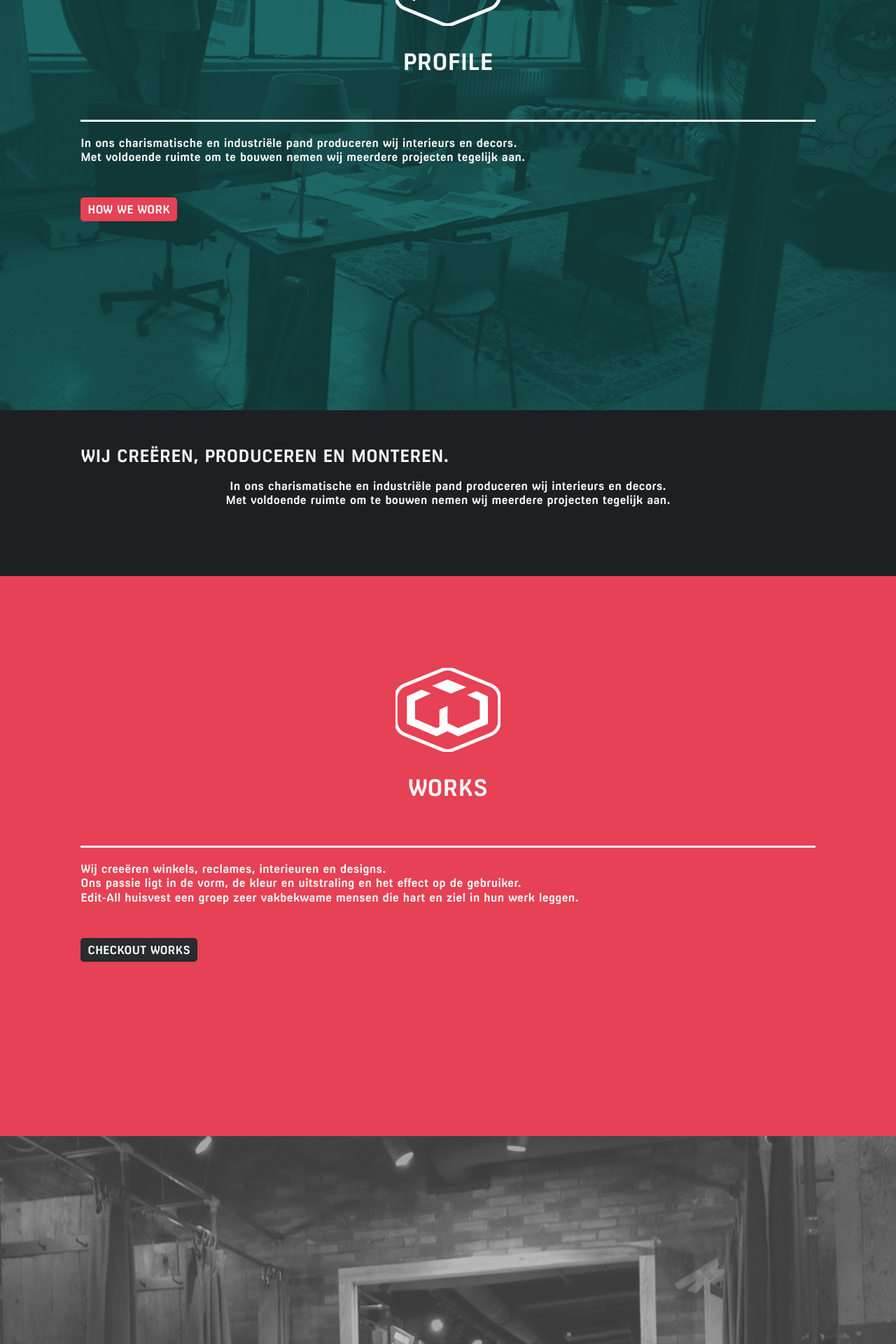
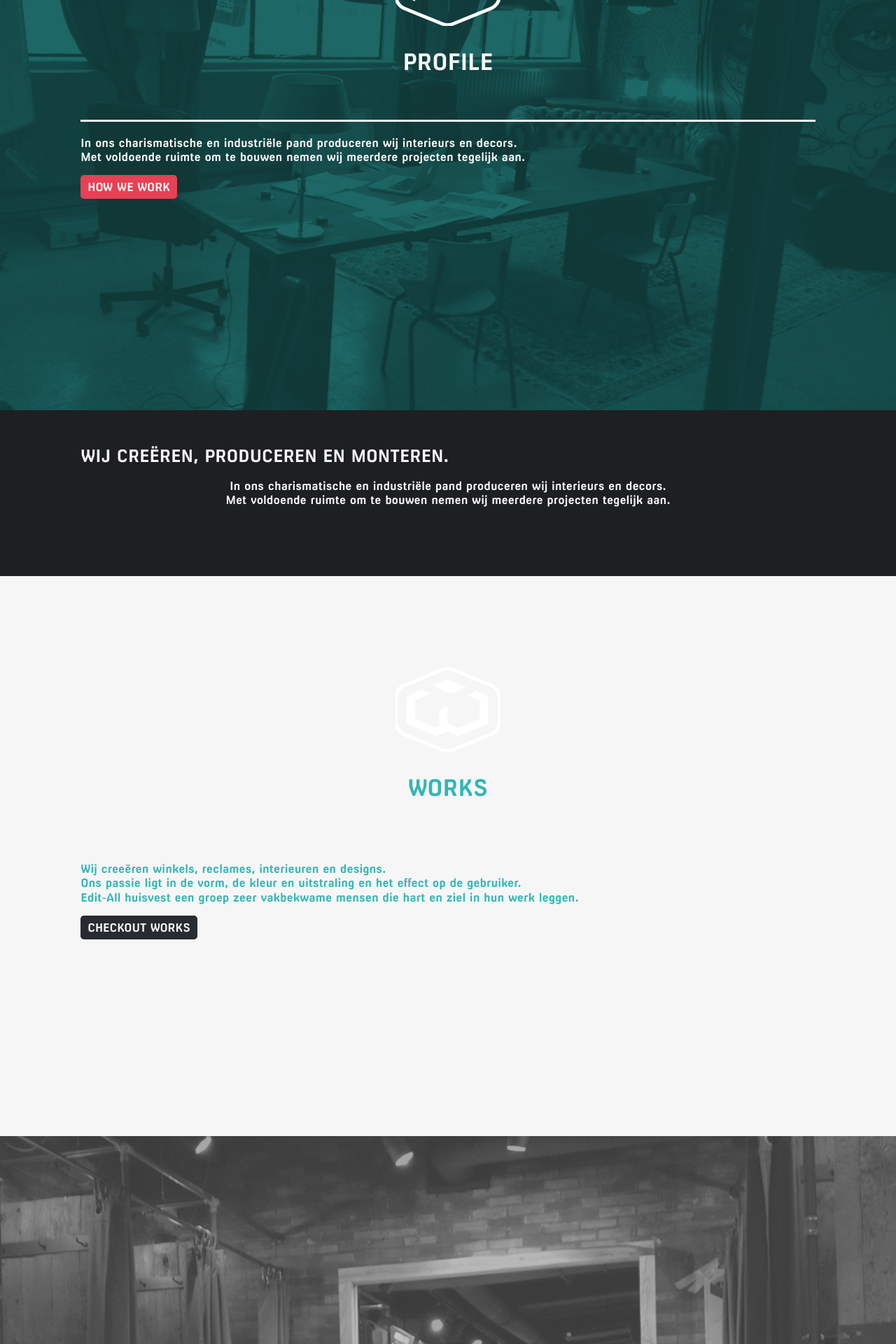
Before and after one commit to Jveenstra1988/editall, a PHP site: page / in a window 1280 px wide. Shown: the part 1014-2934 px from the top of the page at 70% size. Run offline with PHP 8.4, Linux system fonts and the light colour scheme; some libraries are stand-ins or nearby versions.

Commit message:
works witgemaakt

```diff
--- a/css/style.css
+++ b/css/style.css
@@ -80,13 +80,12 @@ p, ul, li {
 
 /* Buttons Overall */
 a.btn-rood, a.btn-wit, a.btn-turq, a.btn-zwart, a.btn-antra {
-	text-transform:uppercase;
-	font-weight:bold;
+	text-transform: uppercase;
+	font-weight: bold;
 	border-radius: .3em;
 	padding: .3em .5em .3em .5em;
-	margin: 3em 0 3em 0;
 	display: inline-block;
-/* 	float: right; */
+
 	-webkit-transition: all 200ms ease-in;
 	-moz-transition: all 200ms ease-in;
 	-ms-transition: all 200ms ease-in;
@@ -121,12 +120,6 @@ a.btn-wit:hover, a.btn-wit.active		{ background:#e4e4e4; }
 a.btn-turq:hover, a.btn-turq.active		{ background:#2ea5a4; }
 a.btn-zwart:hover, a.btn-zwart.active	{ background:#23262a; }
 a.btn-antra:hover, a.btn-antra.active	{ background:#343c42; }
-
-/* Special Buttons */
-a.next-project {
-	float: right;
-	margin: 0;
-}
 
 /* Borders */
 .br-turg 	{ border: 1px solid #33B6B3; }
@@ -173,9 +166,9 @@ nav ul li {
 }
 
 nav ul li a {
-	   text-shadow: 2px 1px 0px #0c0d0d;
+	text-shadow: 2px 1px 0px #0c0d0d;
 
-   -webkit-transition: all 300ms ease-in;
+    -webkit-transition: all 300ms ease-in;
     -moz-transition: all 300ms ease-in;
     -ms-transition: all 300ms ease-in;
     -o-transition: all 300ms ease-in;
@@ -186,9 +179,7 @@ nav ul li a:hover { color: #E64154; }
 
 nav ul li a.active { color: #E64154; }
 
-nav ul li img {
-	width: 26%;
-}
+nav ul li img { width: 26%; }
 
 
 /* Images */
@@ -248,7 +239,7 @@ article header img {
 }
 
 article p {
-	margin-top: 1em;
+	margin: 1em 0;
 }
 
 article span {
@@ -308,37 +299,36 @@ section.clear article div img, section.clear article div p {
 }
 
 #home-container #stores {
-	background: #282B30 url(../img/header-1.jpg) center center no-repeat;
+	background: url(../img/header-1.jpg) center center no-repeat;
 	background-size: cover;
 }
 
 #home-container #commercials {
-	background: #282B30 url(../img/header-2.jpg) center center no-repeat;
+	background: url(../img/header-2.jpg) center center no-repeat;
 	background-size: cover;
 }
 
 #home-container #interiors {
-	background: #282B30 url(../img/header-3.jpg) center center no-repeat;
+	background: url(../img/header-3.jpg) center center no-repeat;
 	background-size: cover;
 }
 
 #home-container #designs {
-	background: #282B30 url(../img/header-4.jpg) center center no-repeat;
+	background: url(../img/header-4.jpg) center center no-repeat;
 	background-size: cover;
 }
 
 #profile-container {
-	background: #404951 url(../img/profile-1.jpg) center center no-repeat;
+	background: url(../img/profile-1.jpg) center center no-repeat;
 	background-size: cover;
 }
 
 #works-container {
-	background: #E64154;
 	background-size: cover;
 }
 
 #contact-container {
-	background: #33B6B3 url(../img/contact-1.png) center center no-repeat;
+	background: url(../img/contact-1.png) center center no-repeat;
 	background-size: cover;
 }
 
--- a/index.php
+++ b/index.php
@@ -68,9 +68,9 @@
 </section>
 
 <!--Content - WORKS-->
-<section id="works-container" class="bg-rood">
+<section id="works-container" class="bg-wit">
     <div id="dynamic-container">
-        <article class="txt-wit works">
+        <article class="txt-turq works">
             <header>
                 <img src="img/icon-works.png" class="icon">
                 <h1>
```
